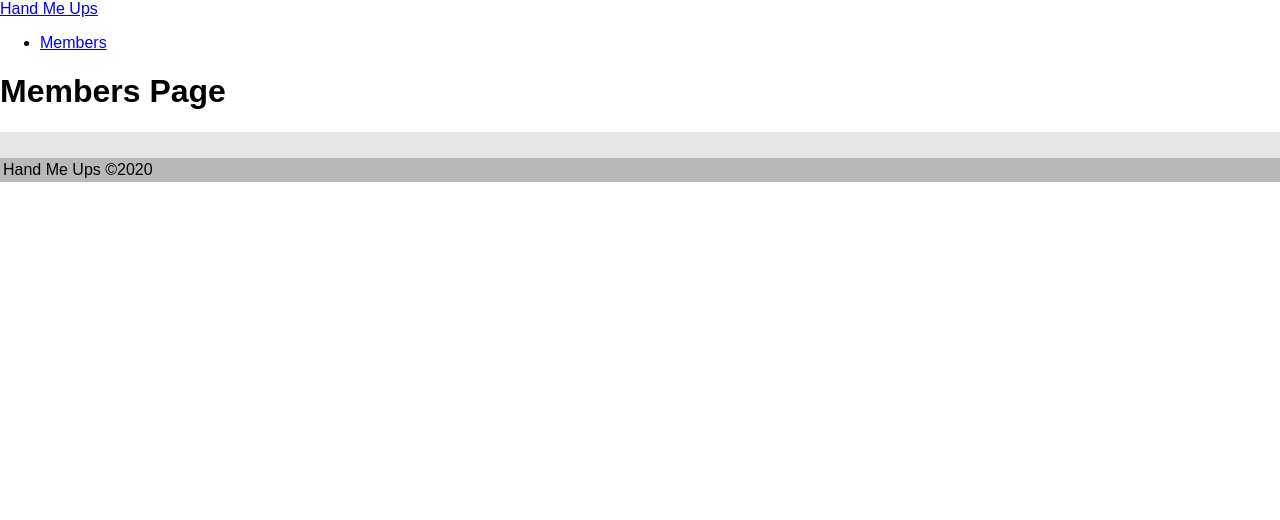
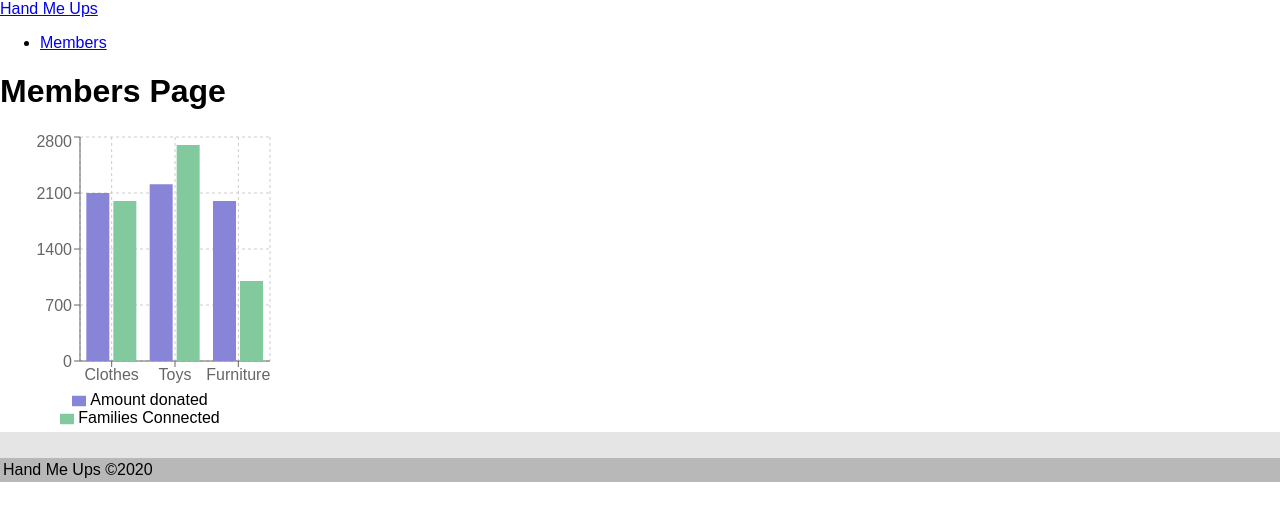
Before and after one commit to Zarlengo/hand-me-ups, a React (Create React App) app in the folder client/: page /Members in a window 1280 px wide. Shown: the top 520 px of the page. Built offline with nearby package versions, Linux system fonts and the light colour scheme.

Commit message:
created chart

```diff
--- /dev/null
+++ b/client/src/components/Charts/index.js
@@ -0,0 +1,54 @@
+import React from 'react';
+import {
+    BarChart,
+    Bar,
+    XAxis,
+    YAxis,
+    CartesianGrid,
+    Tooltip,
+    Legend,
+} from 'recharts';
+
+const data = [
+    {
+        name: 'Clothes',
+        amt: 2100,
+        fam: 2000,
+    },
+    {
+        name: 'Toys',
+        amt: 2210,
+        fam: 2700,
+    },
+    {
+        name: 'Furniture',
+        amt: 2000,
+        fam: 1000,
+    },
+];
+
+function Charts() {
+    return (
+        <BarChart
+            width={300}
+            height={300}
+            data={data}
+            margin={{
+                top: 5,
+                right: 30,
+                left: 20,
+                bottom: 5,
+            }}
+        >
+            <CartesianGrid strokeDasharray="3 3" />
+            <XAxis dataKey="name" />
+            <YAxis />
+            <Tooltip />
+            <Legend />
+            <Bar name="Amount donated" dataKey="amt" fill="#8884d8" />
+            <Bar name="Families Connected" dataKey="fam" fill="#82ca9d" />
+        </BarChart>
+    );
+}
+
+export default Charts;
--- a/client/src/pages/Members.js
+++ b/client/src/pages/Members.js
@@ -1,9 +1,11 @@
 import React from 'react';
+import Charts from '../components/Charts';
 
 function Members() {
     return (
         <div>
             <h1>Members Page</h1>
+            <Charts />
         </div>
     );
 }
```
